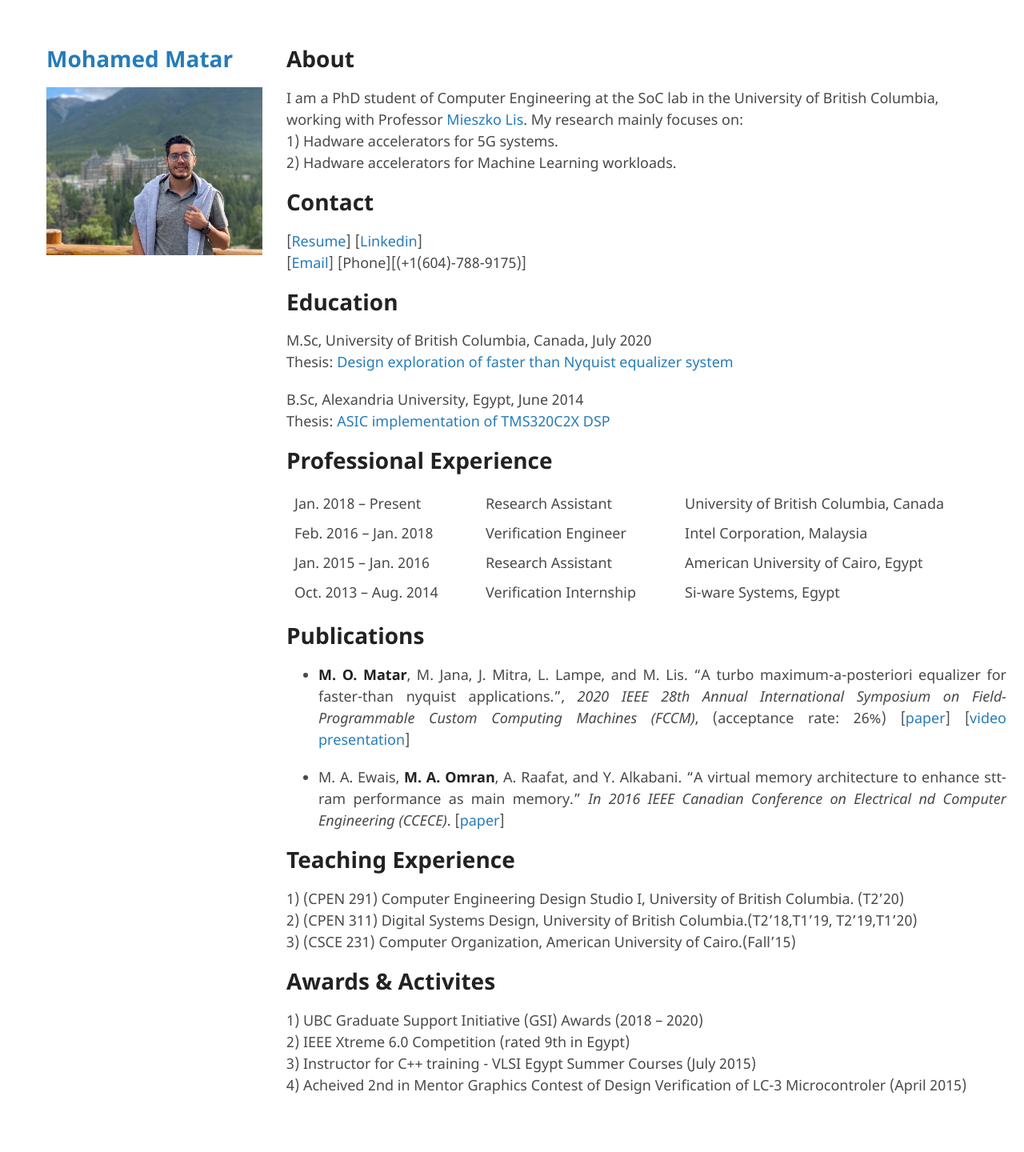
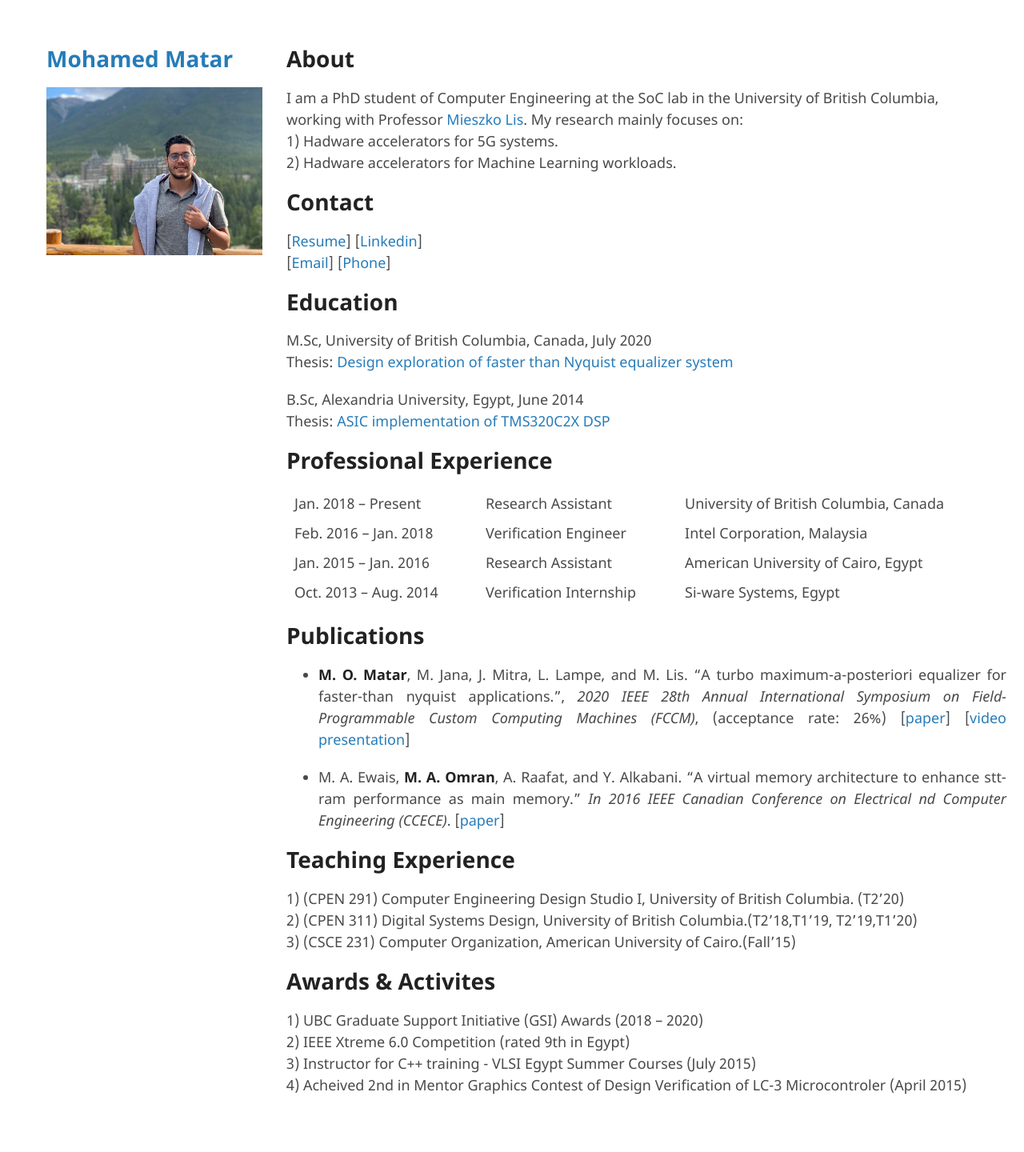
Before and after one commit to maomran/momatar, a Jekyll site: the page built from index.md, in a window 1280 px wide. Shown: the whole page at 80% size. Built offline with Jekyll 4.4.1, drawn with Linux system fonts in a browser that asks for light colours; our own code applies the rules of GitHub Pages for plain Markdown files; the repository's description, which GitHub fills in, is left out; part of the change alters nothing that is shown.

Commit message:
Update index.md

```diff
--- a/index.md
+++ b/index.md
@@ -7,7 +7,7 @@ My research mainly focuses on:  \
 
 # Contact
 [[Resume](./docs/resume.pdf)] [[Linkedin](https://linkedin.com/in/momran66)]  \
-[[Email](mohamed.omran4192@gmail.com)]  [Phone][(+1(604)-788-9175)]
+[[Email](mohamed.omran4192@gmail.com)] [[Phone](+1(604)-788-9175)]
 
 # Education
 M.Sc, University of British Columbia, Canada, July 2020 \
```
